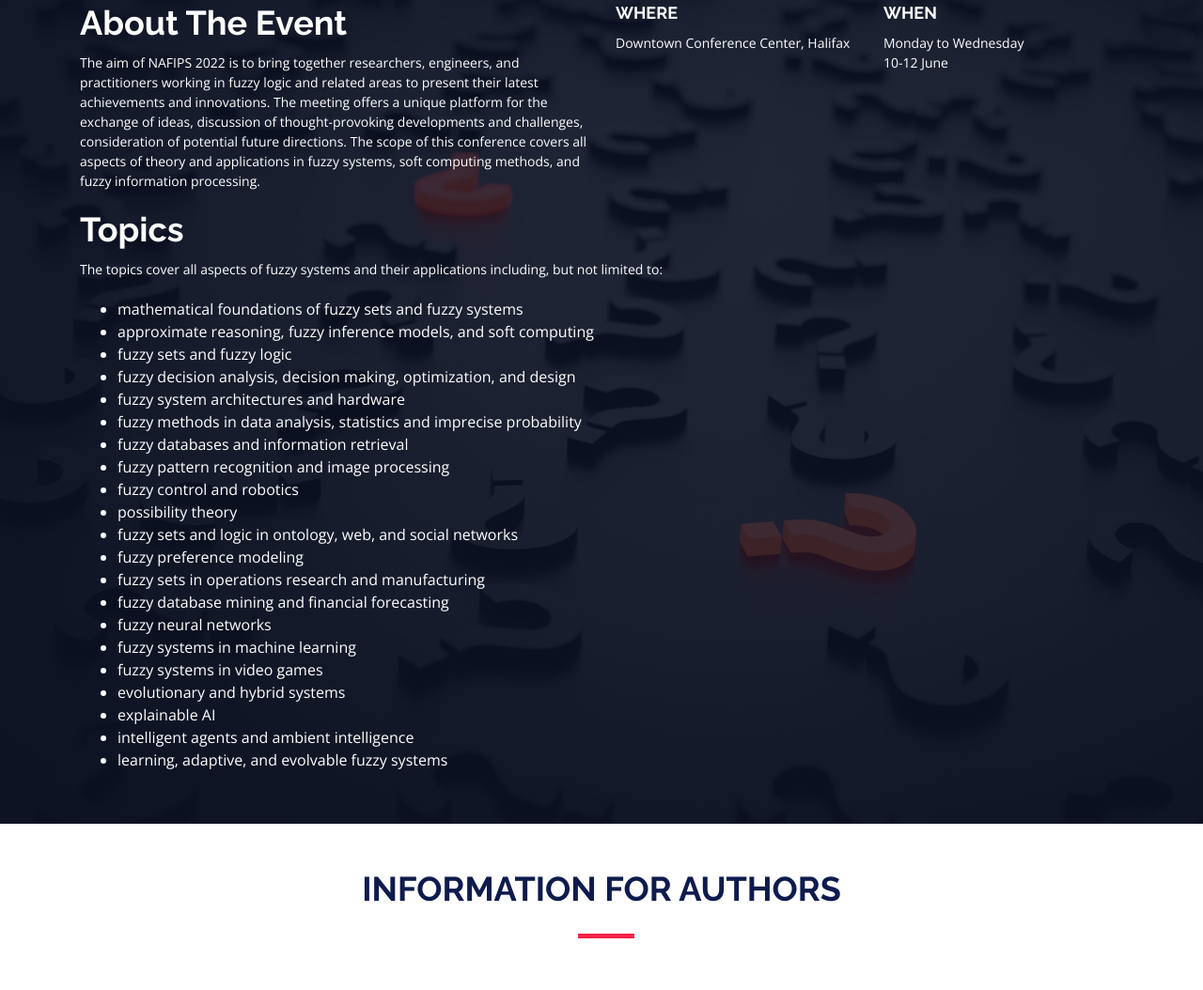
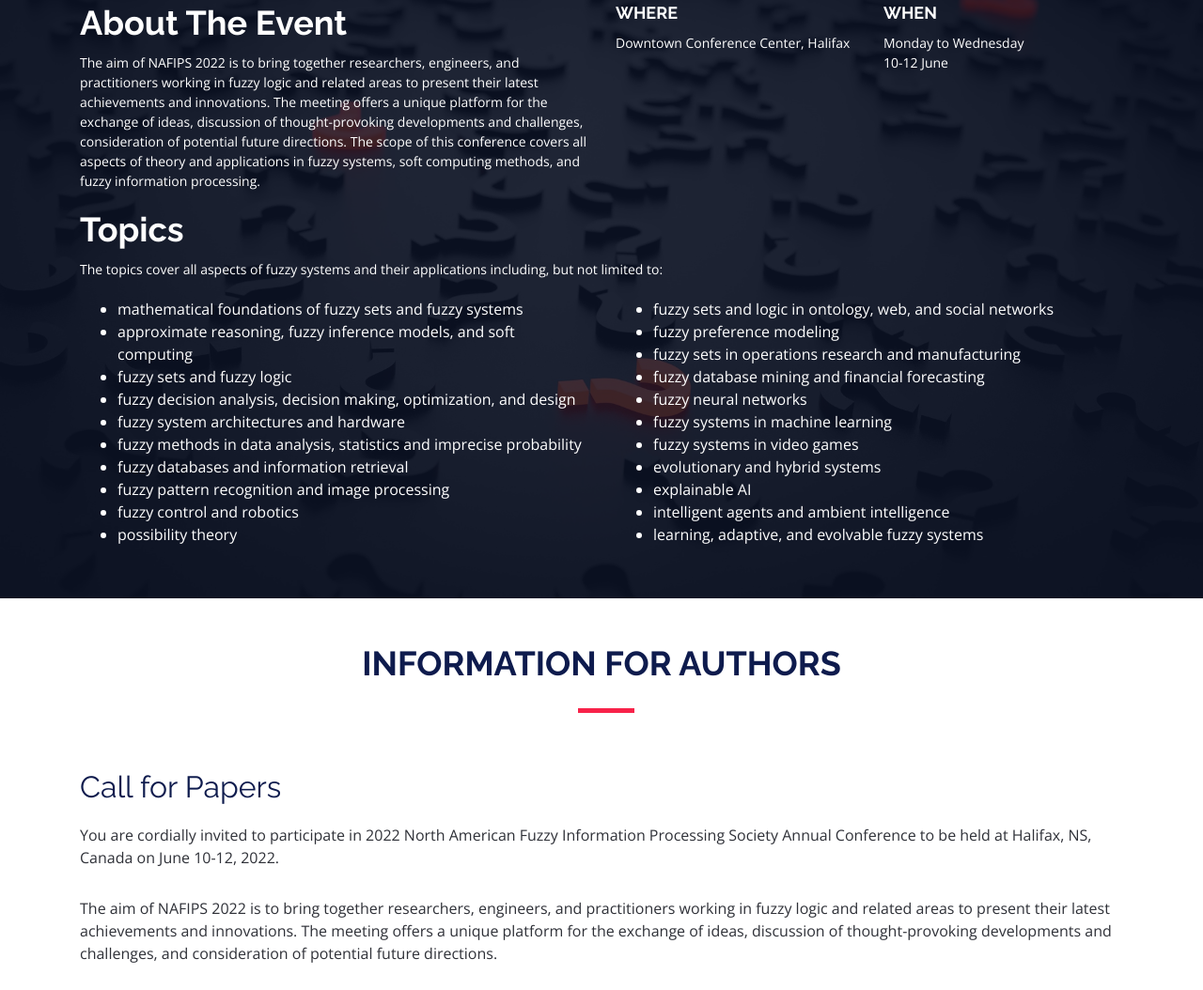
Before and after one commit to iQrus/nafips2022, a plain HTML site: page index.html in a window 1280 px wide. Shown: the part 857-1911 px from the top of the page at 94% size. Drawn offline with nearby package versions, Linux system fonts and the light colour scheme; files whose address does not match are found by name.

Commit message:
realigning divs

```diff
--- a/index.html
+++ b/index.html
@@ -102,6 +102,11 @@
           <div class="col-lg-12">
             <h2>Topics</h2>
           <p>The topics cover all aspects of fuzzy systems and their applications including, but not limited to:</p>
+          </div>
+        </div>
+        <div class="row">
+          <div class="col-lg-6">
+
             <ul>
               <li>mathematical foundations of fuzzy sets and fuzzy systems</li>
               <li>approximate reasoning, fuzzy inference models, and soft computing</li>
@@ -113,6 +118,11 @@
               <li>fuzzy pattern recognition and image processing</li>
               <li>fuzzy control and robotics</li>
               <li>possibility theory</li>
+
+              </ul>
+          </div>
+          <div class="col-lg-6">
+            <ul>
               <li>fuzzy sets and logic in ontology, web, and social networks</li>
             <li>fuzzy preference modeling</li>
           <li>fuzzy sets in operations research and manufacturing</li>
@@ -125,8 +135,11 @@
           <li>intelligent agents and ambient intelligence</li>
           <li>learning, adaptive, and evolvable fuzzy systems</li>
           </ul>
+          </div>
 
-         </div>
+
+
+
         </div>
       </div>
     </section>
```
Lines whose indentation alone changed are shown as unchanged.
